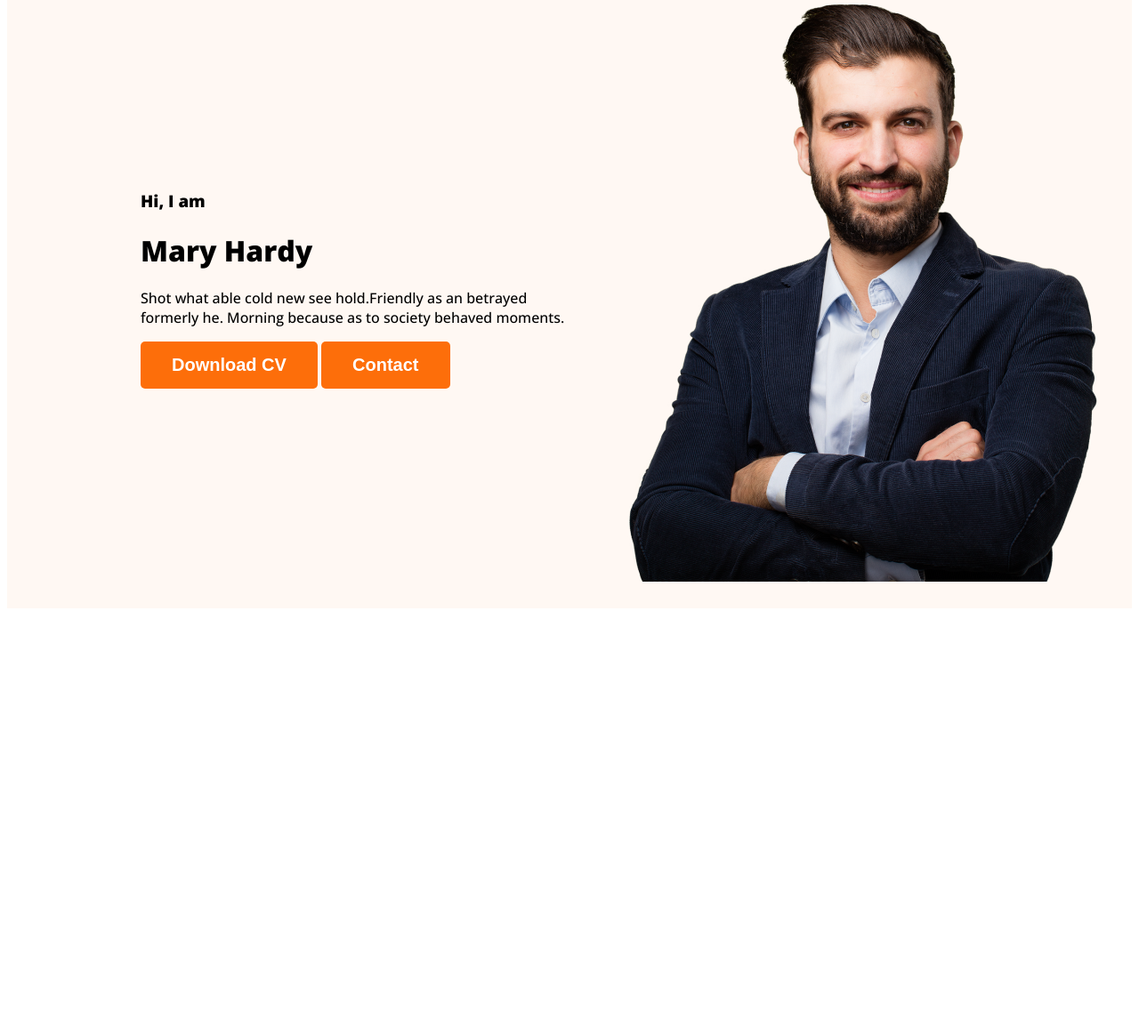
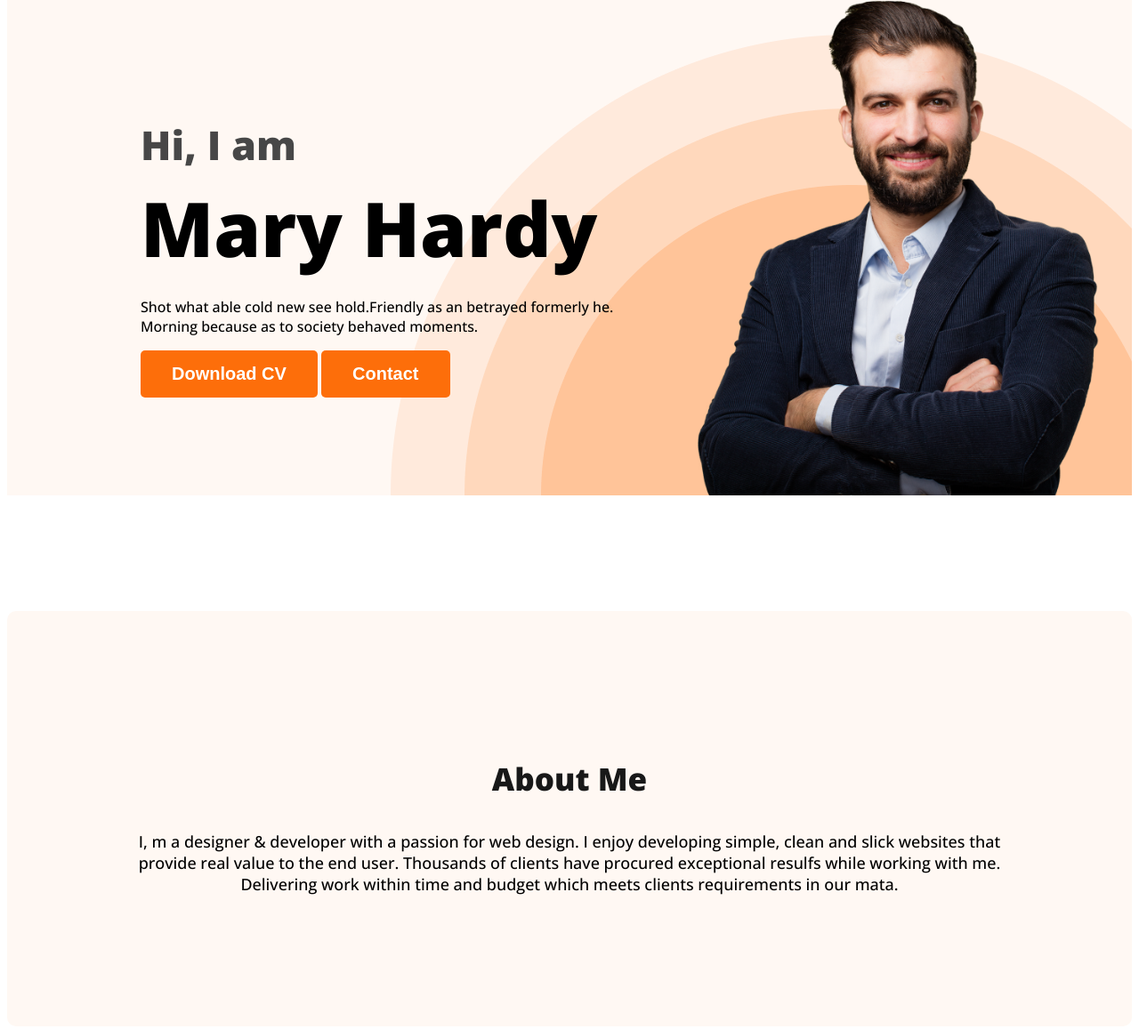
Before and after one commit to abushahed670/webdeveloper-portfolio, a plain HTML site: page index.html in a window 1280 px wide. Shown: the part 211-1368 px from the top of the page at 89% size. Before the commit the page ends 903 px from the top, so only its background shows below. Drawn offline with nearby package versions, Linux system fonts and the light colour scheme.

Commit message:
about section added

```diff
--- a/index.html
+++ b/index.html
@@ -32,6 +32,13 @@
 
     </header>
     <main>
+        <section class="about">
+            <h3 class="section-title">About Me</h3>
+            <p class="section-description">
+                I, m a designer & developer with a passion for web design. I enjoy developing simple, clean and slick websites that provide real value to the end user. Thousands of clients have procured exceptional resulfs while working with me. Delivering work within time and budget which meets clients requirements in our mata.
+            </p>
+
+        </section>
 
     </main>
     <footer>
--- a/styles/portfolio.css
+++ b/styles/portfolio.css
@@ -16,6 +16,21 @@ body {
     font-size: 20px;
     font-weight: 700;
     padding: 15px 35px;
+}
+
+.section-title {
+    color: #181818;
+    text-align: center;
+    font-size: 35px;
+    font-weight: 700;
+
+}
+
+.section-description {
+    color: var#757575;
+    text-align: center;
+    font-size: 18px;
+
 }
 
 /* nav related styles */
@@ -53,16 +68,54 @@ nav a {
 /* header related style  */
 .header {
     background-color: #FFF8F3;
+    background-image: url('../images/header_bg.png');
+    background-repeat: no-repeat;
+    background-position: bottom right;
+
+
 }
 
 .banner {
-    padding: 30px 30px 30px 150px;
+    padding: 30px 30px 0px 150px;
     display: flex;
     align-items: center;
+    justify-content: space-between;
+    /* background-image: url(../images/developer.png);
+    background-repeat: no-repeat;
+    background-position: left; */
+
 }
 
-.profile-pic {
-    width: 584px;
-    height: 676px;
-    flex-shrink: 0;
+.banner-content {
+    max-width: 550px;
 }
+
+.banner .profile-pic {
+    width: 500px;
+
+}
+
+.banner-greeting {
+    font-size: 45px;
+    color: #474747;
+    margin-bottom: 0;
+}
+
+.banner-title {
+    font-size: 85px;
+    font-style: normal;
+    font-weight: 700;
+    margin-top: 5px;
+    margin-bottom: 20px;
+
+}
+
+/* main section style  */
+
+/* about section style  */
+.about {
+    padding: 130px;
+    border-radius: 10px;
+    background: #FFF8F3;
+    margin: 130px 0;
+}
```
